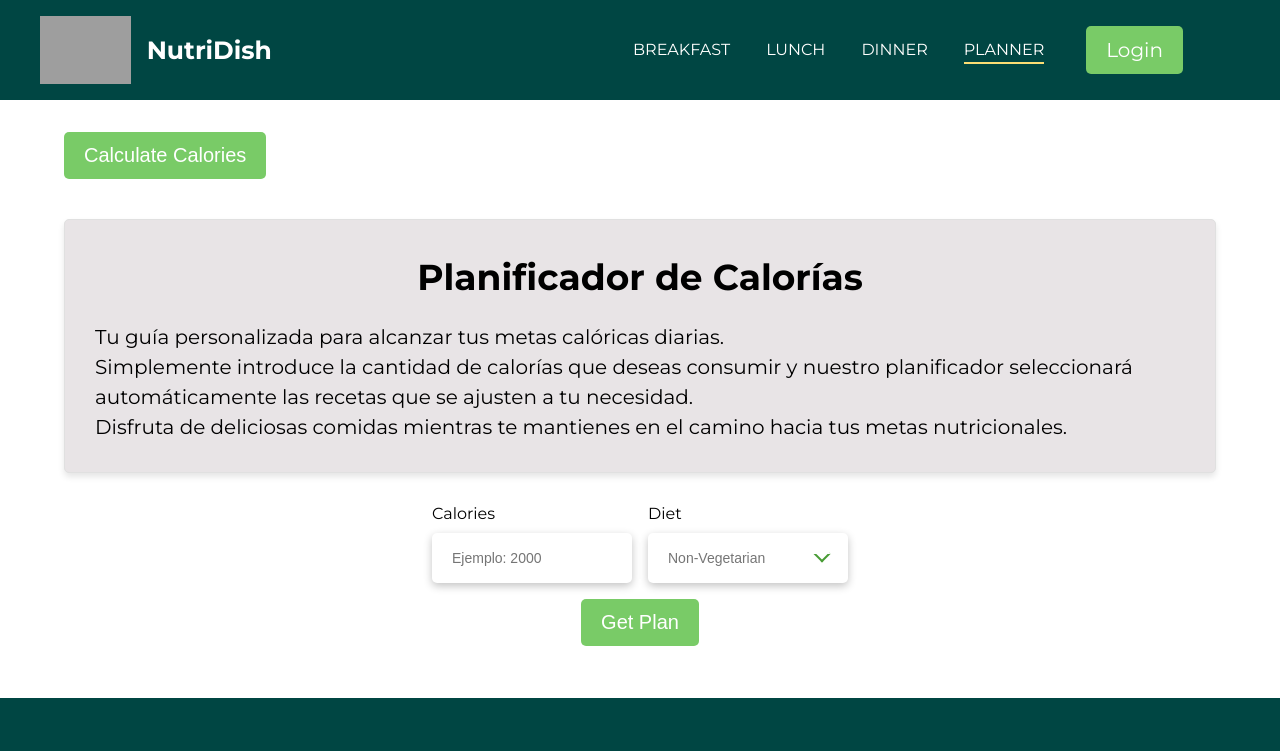
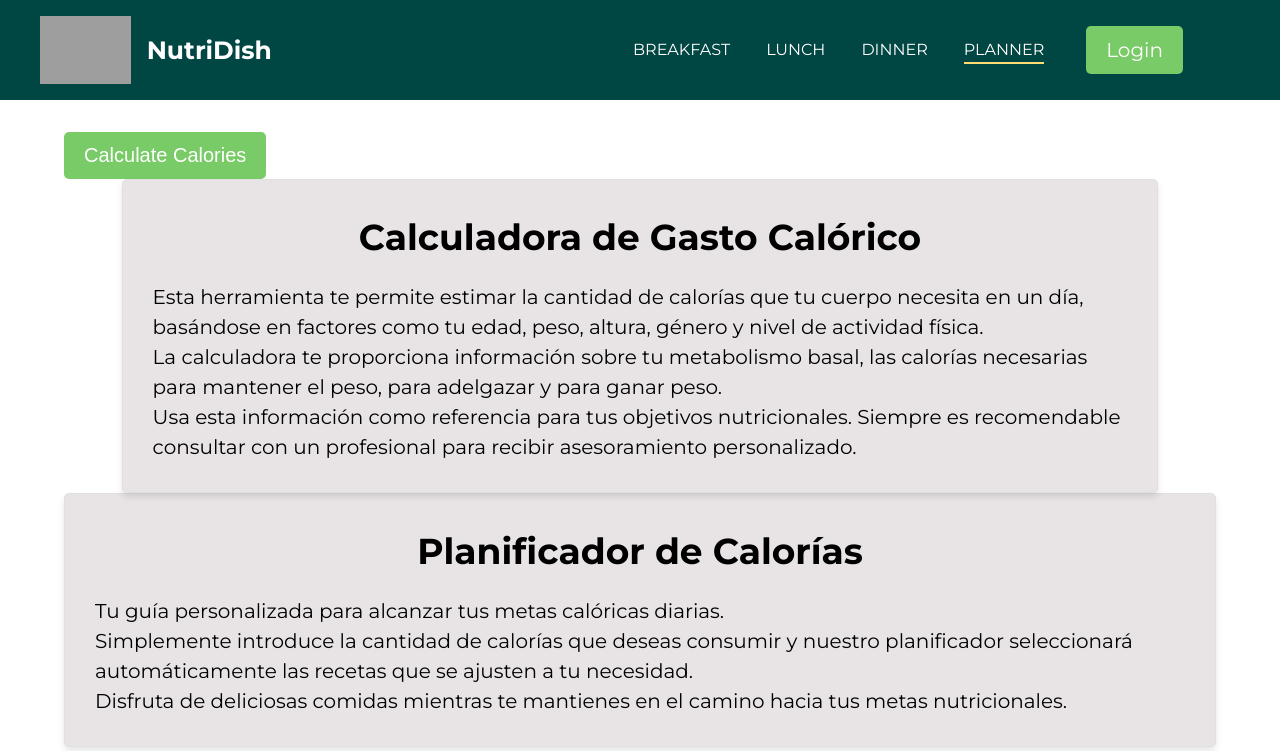
Before and after one commit to SohaibZahiid/NutriDish, a React (Vite) app: page /planner in a window 1280 px wide. Shown: the top 751 px of the page. Built offline with nearby package versions, Linux system fonts and the light colour scheme; grey boxes are pictures that could not be loaded; some icons are missing.

Commit message:
adding explanation to the calculator

```diff
--- a/src/pages/Calcula.jsx
+++ b/src/pages/Calcula.jsx
@@ -6,10 +6,7 @@ const Calcula = () => {
   const data = JSON.parse(localStorage.getItem("calories"));
   return (
     <>
-      {data && (
-        <div className="calculadora">
-          {/* <div>
-                  <div className="planner-container container">
+      <div className="planner-container container">
                       <div className="container-explanation">
                           <h2>Calculadora de Gasto Calórico</h2>
                           <p>
@@ -23,8 +20,8 @@ const Calcula = () => {
                           </p>
                       </div>
                   </div>
-              </div> */}
-
+      {data && (
+        <div className="calculadora">
           <div>
             <h2 className="cal-resultado">Calorías</h2>
             <ul className="cal-ul">
--- a/src/styles/Planner.css
+++ b/src/styles/Planner.css
@@ -140,7 +140,7 @@
   border: 1px solid #e0e0e0;  /* Borde sutil */
   border-radius: var(--br);   /* Usando una variable para el borde redondeado que ya tienes definido */
   background-color: #e8e4e6;
-  margin-top: 2em;            /* Espacio superior */
+  /*margin-top: 2em;             Espacio superior */
   box-shadow: 0 4px 6px rgba(0, 0, 0, 0.1);  /* Sombra sutil para dar profundidad */
 
   /* Estilo para el texto */
```
